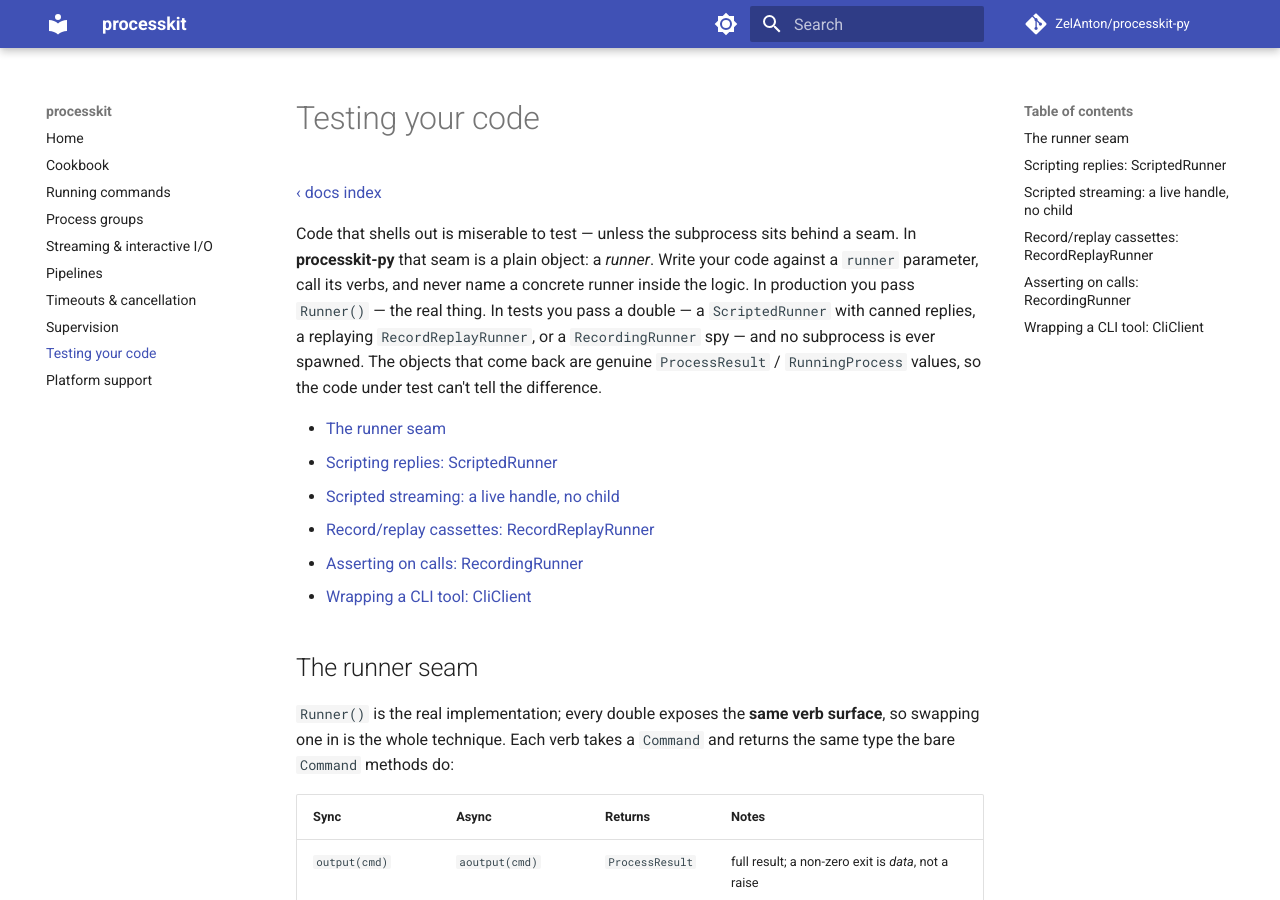
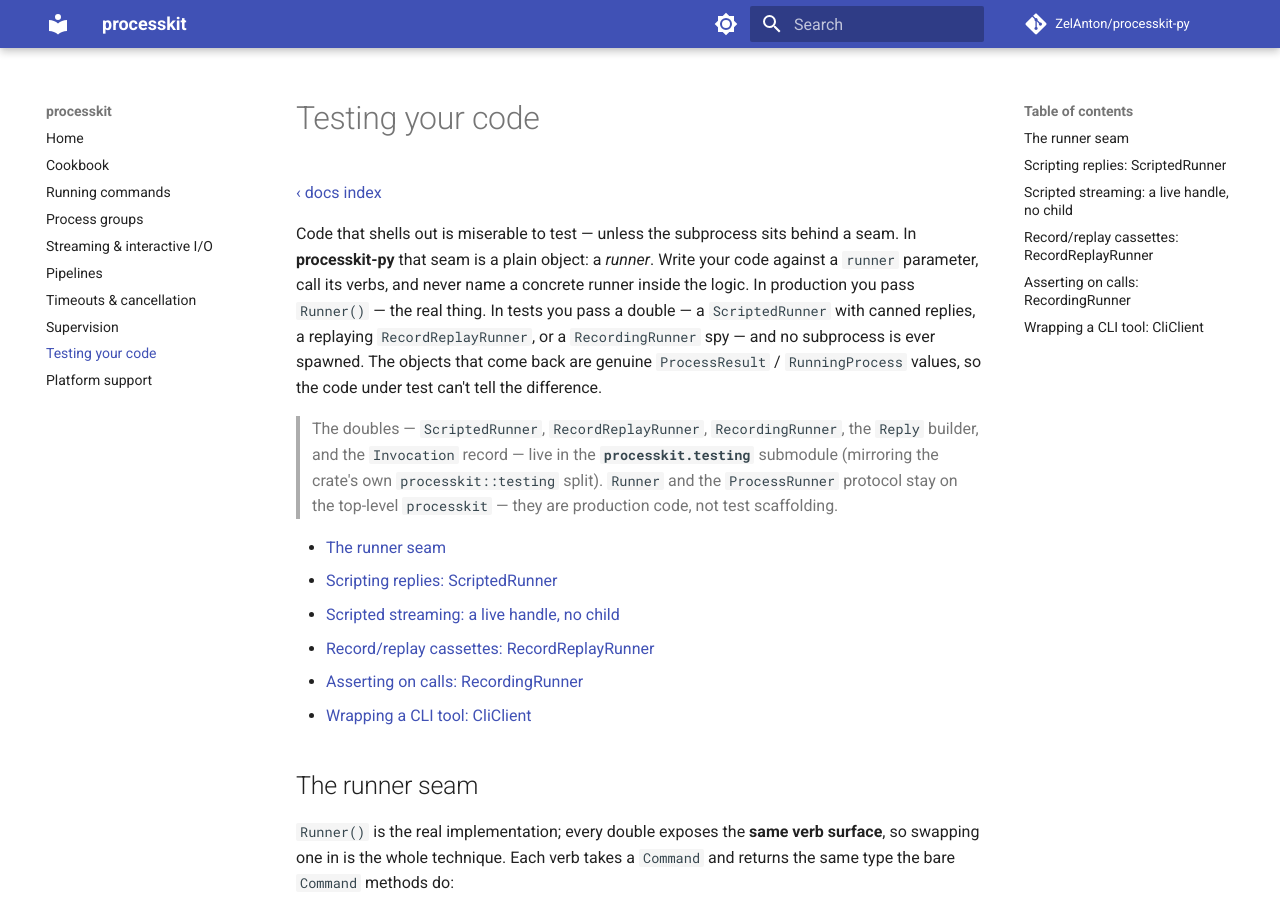
Before and after one commit to ZelAnton/processkit-py, an MkDocs documentation site: the page built from docs/testing.md, in a window 1280 px wide and 900 px high. Built offline with MkDocs 1.6.1 and Material for MkDocs 9.7.7, drawn with Linux system fonts in a browser that asks for light colours; comment, search, counter and statistics services are not loaded; some of the changed text lies outside the part shown.

Commit message:
interface: move test doubles to processkit.testing, drop ResourceLimit.message
Two breaking pre-1.0 structure changes (the surface returns to freeze-ready):

- Move the runner test doubles -- ScriptedRunner, RecordReplayRunner,
  RecordingRunner, the Reply builder, and the Invocation record -- into a new
  processkit.testing submodule, mirroring the crate'\''s processkit::testing split.
  The top-level processkit namespace is now the production surface; test
  scaffolding is one explicit import away. Runner and the ProcessRunner protocol
  stay top-level. The classes stay compiled in _processkit (now with
  module="processkit.testing"); testing.py re-exports them, so the stub and the
  stubtest allowlist are unchanged. Drift guards updated to span both namespaces.

- Remove ResourceLimit.message: it duplicated str(exc), and idiomatic Python 3
  exceptions carry no separate .message attribute. Read the reason via str(exc).

Docs (testing / cookbook / commands / README) + CHANGELOG updated.

````diff
--- a/docs/testing.md
+++ b/docs/testing.md
@@ -11,6 +11,12 @@
 spawned. The objects that come
 back are genuine `ProcessResult` / `RunningProcess` values, so the code under
 test can't tell the difference.
+
+> The doubles — `ScriptedRunner`, `RecordReplayRunner`, `RecordingRunner`, the
+> `Reply` builder, and the `Invocation` record — live in the **`processkit.testing`**
+> submodule (mirroring the crate's own `processkit::testing` split). `Runner` and
+> the `ProcessRunner` protocol stay on the top-level `processkit` — they are
+> production code, not test scaffolding.
 
 - [The runner seam](#the-runner-seam)
 - [Scripting replies: ScriptedRunner](#scripting-replies-scriptedrunner)
@@ -67,7 +73,8 @@
 `.fallback(reply)` for everything else.
 
 ```python
-from processkit import Command, Reply, ScriptedRunner
+from processkit import Command
+from processkit.testing import Reply, ScriptedRunner
 
 def current_branch(runner):
     return runner.run(Command("git", ["branch", "--show-current"]))
@@ -109,7 +116,8 @@
 
 ```python
 import asyncio
-from processkit import Command, Reply, ScriptedRunner
+from processkit import Command
+from processkit.testing import Reply, ScriptedRunner
 
 async def becomes_ready(runner):
     proc = runner.start(Command("server", ["serve"]))
@@ -139,7 +147,8 @@
 shares the `Runner` verb surface, so it drops into the same seam.
 
 ```python
-from processkit import Command, RecordReplayRunner
+from processkit import Command
+from processkit.testing import RecordReplayRunner
 
 CMD = Command("python", ["-c", "import random; print(random.random())"])
 
@@ -187,7 +196,8 @@
 not just react to a reply. It shares the `Runner` verb surface.
 
 ```python
-from processkit import Command, RecordingRunner, Reply
+from processkit import Command
+from processkit.testing import RecordingRunner, Reply
 
 
 def deploy(runner) -> None:
````
Also changed, not shown: CHANGELOG.md (+14 -3 lines), README.md (+4 -2 lines), docs/commands.md (+1 -1 lines), docs/cookbook.md (+7 -4 lines), src/processkit/__init__.py (+0 -10 lines), 8 other files.
